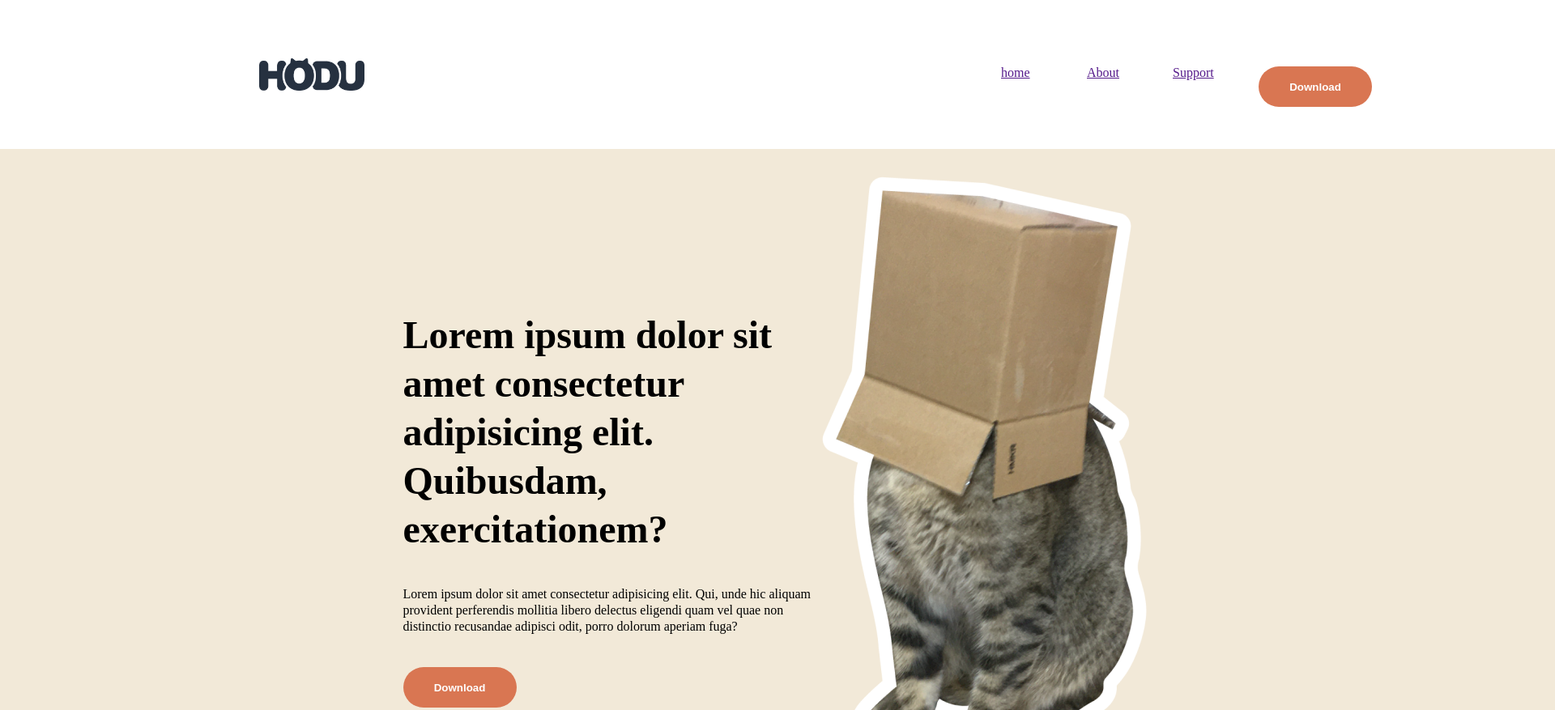
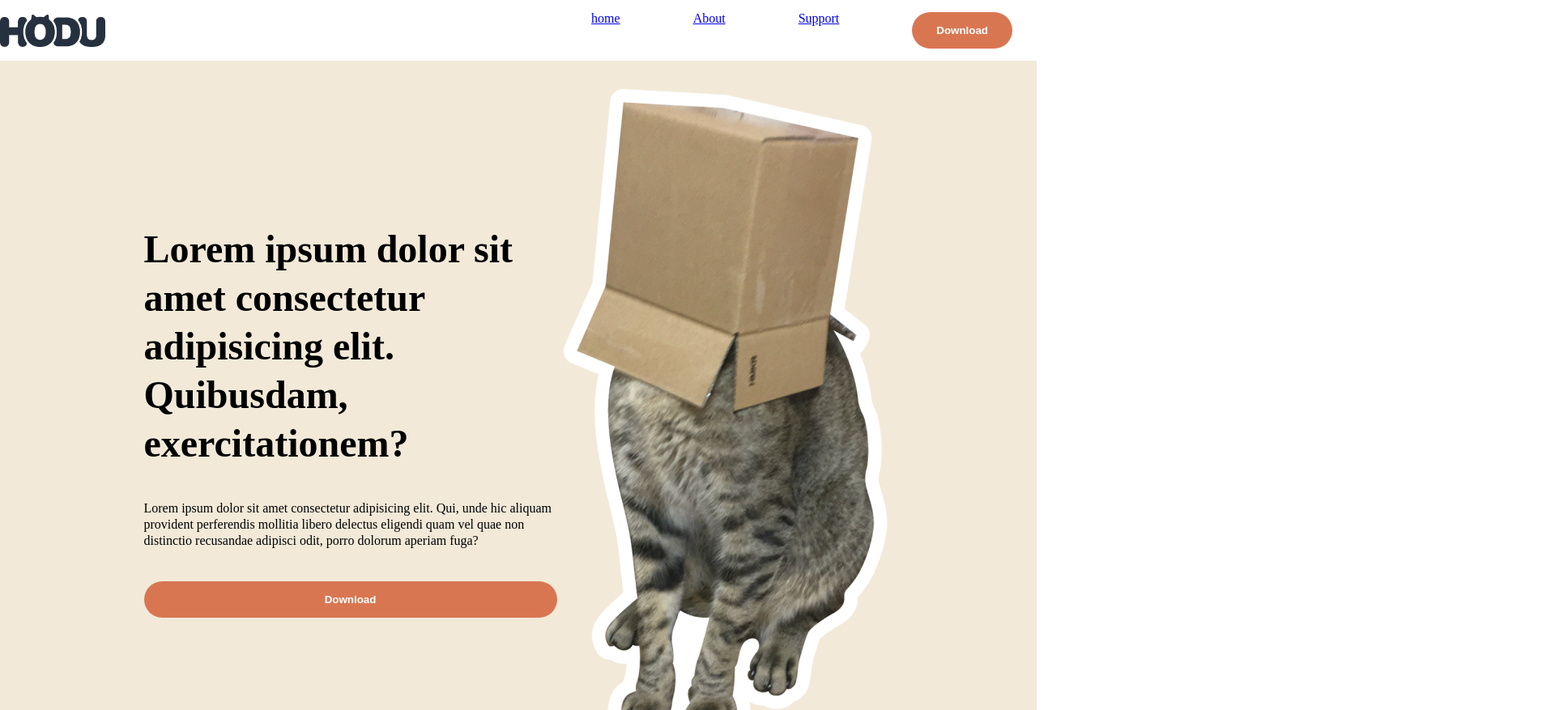
Before and after one commit to BigHuni/landing-page-hodu, a plain HTML site: page index.html in a window 1280 px wide. Shown: the top 877 px of the page at 81% size, 1920 px wide, since content can reach past the window. Drawn offline with Linux system fonts and the light colour scheme; a web font is replaced by a local one.

Commit message:
[refactor] 헤더 html & css 수정

```diff
--- a/index.html
+++ b/index.html
@@ -12,17 +12,19 @@
 
 <body>
 <section class="container">
-    <header class="header">
-    <nav class="nav">
-        <img src="img/logo.png" alt="호두 로고" class="logo-nav">
-            <ul class="menu-conts">
-                <li class="menu-cont"><a href="">home</a></li>
-                <li class="menu-cont"><a href="">About</a></li>
-                <li class="menu-cont"><a href="">Support</a></li>
-                <li class="menu-cont"><button class="button-function">Download</button></li>
-            </ul>
-    </nav>
-</header>
+    <header id="header">
+        <div class="header-container">
+            <img src="img/logo.png" alt="호두 로고" class="logo-header">
+            <nav>
+                <ul class="menu-conts">
+                    <li class="menu-cont"><a href="#">home</a></li>
+                    <li class="menu-cont"><a href="#">About</a></li>
+                    <li class="menu-cont"><a href="#">Support</a></li>
+                    <li class="menu-cont"><button class="button-function">Download</button></li>
+                </ul>
+            </nav>
+        </div>
+    </header>
 
     <article class="main-article">
         <h1 class="sr-only">메인 페이지</h1>
--- a/style/style.css
+++ b/style/style.css
@@ -1,5 +1,5 @@
 body {
-    width: 1920px;
+    max-width: 1920px;
     font-family: 'Spoqa Han Sans Neo', 'sans-serif';
 }
 
@@ -14,29 +14,41 @@ body {
     overflow: hidden;
 }
 
-.header {
-    width: 100%;
-}
-
-.nav {
+.header-container {
     display: flex;
     justify-content: space-between;
     align-items: center;
+    max-width: 1280px;
+    margin: 0 auto;
 }
 
-.logo-nav {
-    width: 130px;
+.logo-header {
     height: 40px;
-    margin: 41px 320px;
 }
 
 .menu-conts{
+    float: right;
     display: flex;
     justify-content: space-between;
+}
+
+.menu-cont {
+    display: inline-block;
+    justify-content: center;
     align-items: center;
-    list-style: none;
-    margin: 41px 436px;
+    padding: 15px 30px;
+    margin-left: 30px;
 }
+
+.button-function {
+    padding: 15px 30px;
+    font-weight: bold;
+    border: none;
+    border-radius: 40px;
+    background: #D97652;
+    color: #fff;
+}
+
 
 .menu-wrap .button-function {
     width: 140px;
@@ -44,24 +56,6 @@ body {
     padding: 15px 30px;
     font-weight: bold;
     line-height: 10px;
-    border: none;
-    border-radius: 40px;
-    background: #D97652;
-    color: #fff;
-}
-
-.menu-cont {
-    display: inline-block;
-    width: 46px;
-    height: 20px;
-    margin: 41px 30px;
-}
-
-.button-function {
-    position: relative;
-    width: 140px;
-    height: 50px;
-    font-weight: bold;
     border: none;
     border-radius: 40px;
     background: #D97652;
```
